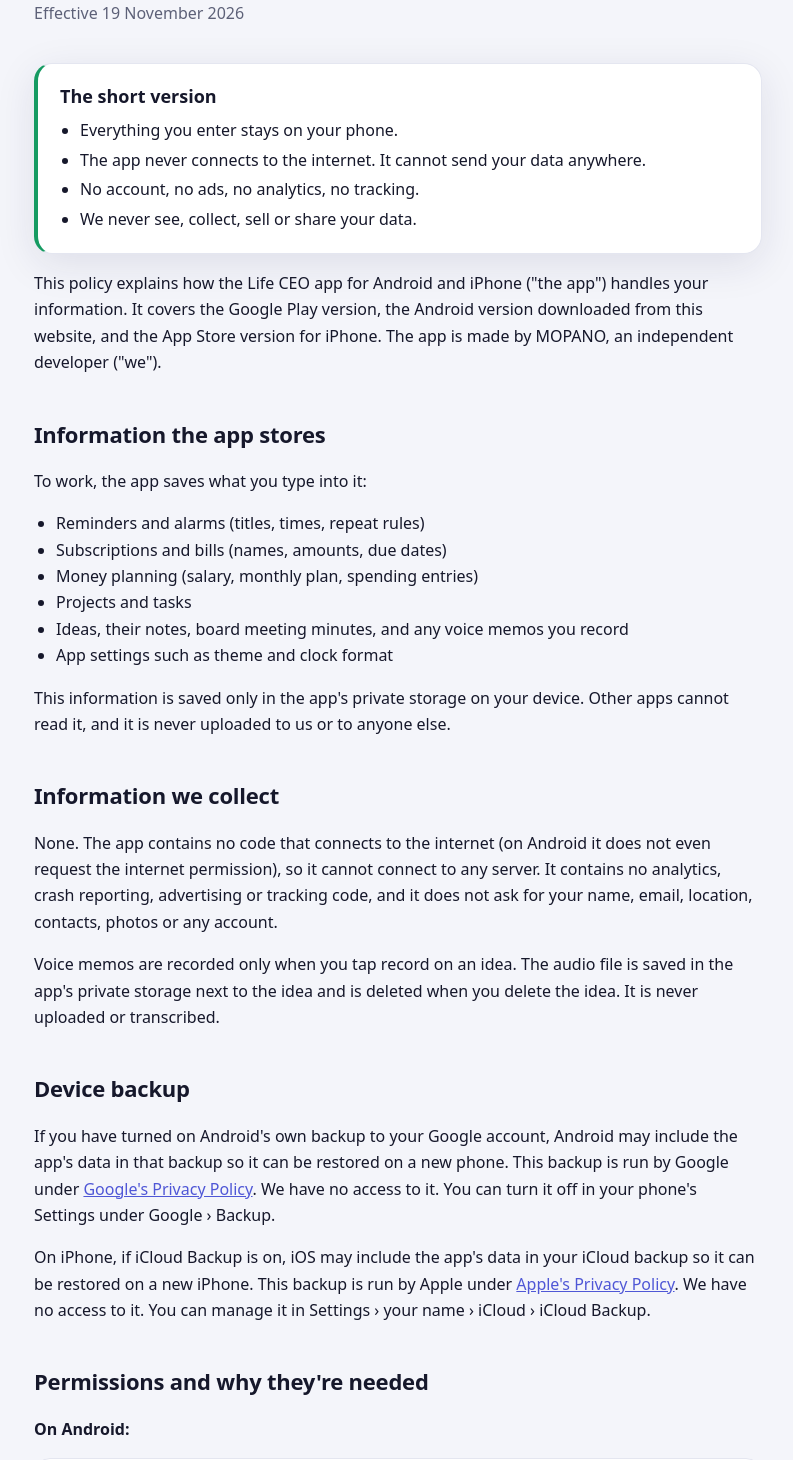
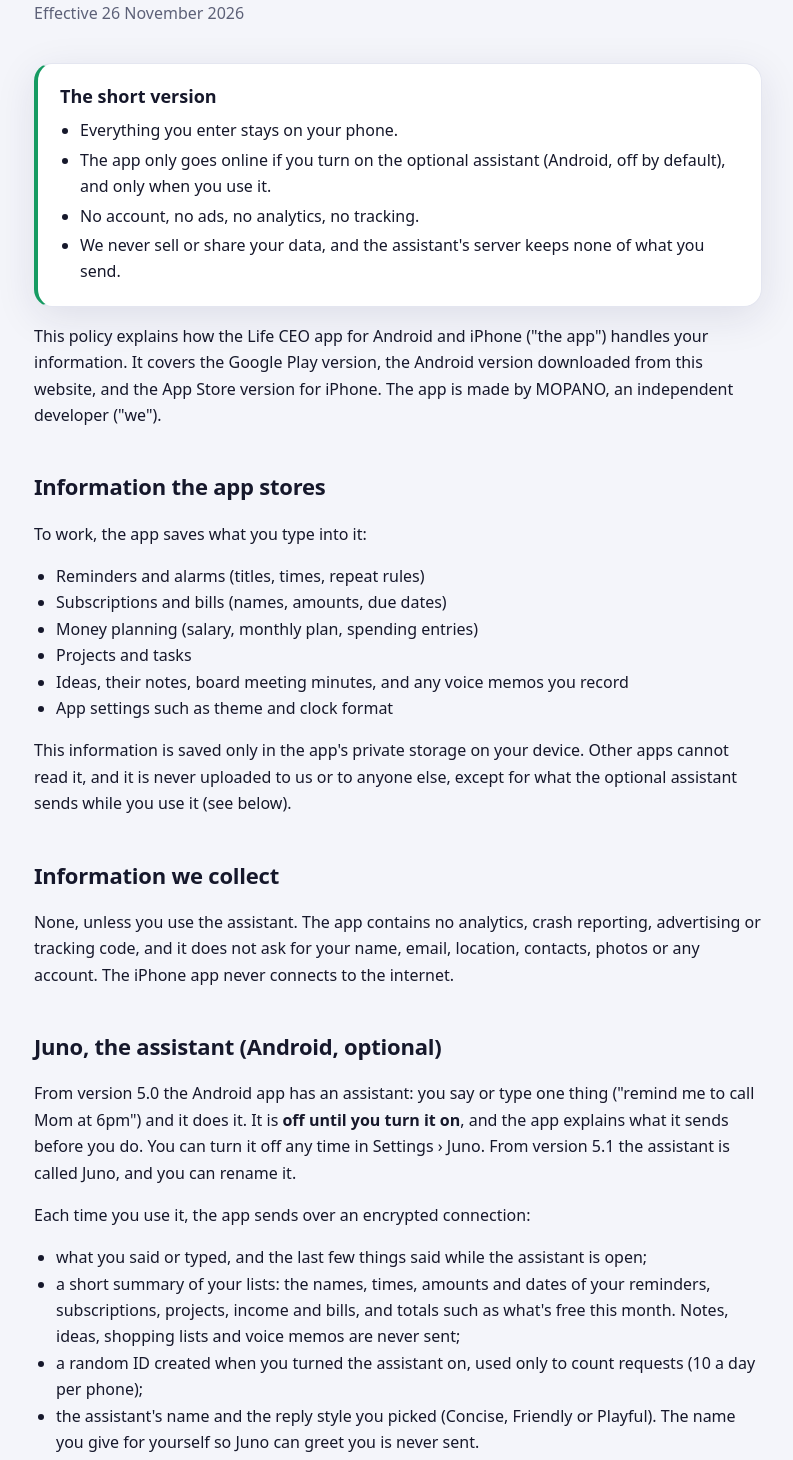
Before and after one commit to funnypar/LifeCEO, a plain HTML site: page privacy.html in a window 1280 px wide. Shown: the part 154-1614 px from the top of the page, without its empty margins (242-1035 px from the left). Drawn offline with Linux system fonts and the light colour scheme.

Commit message:
Privacy policy: cover the optional Juno assistant (Android)
Co-Authored-By: Claude Opus 5.5 <noreply@anthropic.com>

```diff
--- a/privacy.html
+++ b/privacy.html
@@ -62,16 +62,16 @@ footer a{color:var(--muted)}
 
   <header>
     <h1>Privacy Policy</h1>
-    <p class="date">Effective 19 November 2026</p>
+    <p class="date">Effective 26 November 2026</p>
   </header>
 
   <div class="summary">
     <b>The short version</b>
     <ul>
       <li>Everything you enter stays on your phone.</li>
-      <li>The app never connects to the internet. It cannot send your data anywhere.</li>
+      <li>The app only goes online if you turn on the optional assistant (Android, off by default), and only when you use it.</li>
       <li>No account, no ads, no analytics, no tracking.</li>
-      <li>We never see, collect, sell or share your data.</li>
+      <li>We never sell or share your data, and the assistant's server keeps none of what you send.</li>
     </ul>
   </div>
 
@@ -87,10 +87,22 @@ footer a{color:var(--muted)}
     <li>Ideas, their notes, board meeting minutes, and any voice memos you record</li>
     <li>App settings such as theme and clock format</li>
   </ul>
-  <p>This information is saved only in the app's private storage on your device. Other apps cannot read it, and it is never uploaded to us or to anyone else.</p>
+  <p>This information is saved only in the app's private storage on your device. Other apps cannot read it, and it is never uploaded to us or to anyone else, except for what the optional assistant sends while you use it (see below).</p>
 
   <h2>Information we collect</h2>
-  <p>None. The app contains no code that connects to the internet (on Android it does not even request the internet permission), so it cannot connect to any server. It contains no analytics, crash reporting, advertising or tracking code, and it does not ask for your name, email, location, contacts, photos or any account.</p>
+  <p>None, unless you use the assistant. The app contains no analytics, crash reporting, advertising or tracking code, and it does not ask for your name, email, location, contacts, photos or any account. The iPhone app never connects to the internet.</p>
+
+  <h2>Juno, the assistant (Android, optional)</h2>
+  <p>From version 5.0 the Android app has an assistant: you say or type one thing ("remind me to call Mom at 6pm") and it does it. It is <b>off until you turn it on</b>, and the app explains what it sends before you do. You can turn it off any time in Settings › Juno. From version 5.1 the assistant is called Juno, and you can rename it.</p>
+  <p>Each time you use it, the app sends over an encrypted connection:</p>
+  <ul>
+    <li>what you said or typed, and the last few things said while the assistant is open;</li>
+    <li>a short summary of your lists: the names, times, amounts and dates of your reminders, subscriptions, projects, income and bills, and totals such as what's free this month. Notes, ideas, shopping lists and voice memos are never sent;</li>
+    <li>a random ID created when you turned the assistant on, used only to count requests (10 a day per phone);</li>
+    <li>the assistant's name and the reply style you picked (Concise, Friendly or Playful). The name you give for yourself so Juno can greet you is never sent.</li>
+  </ul>
+  <p>This goes to our server on Cloudflare, which passes it to Cloudflare's AI service (Workers AI) to work out what you meant, and sends the answer back to your phone. To read Juno's reply out loud, the reply text is sent the same way to Cloudflare's text-to-speech and the sound is sent back (a copy of recent spoken lines is kept on your phone so they don't need to be fetched again). Nothing you send is saved or logged by us; Cloudflare handles it under <a href="https://www.cloudflare.com/privacypolicy/">Cloudflare's Privacy Policy</a>. The only thing kept is a count of requests per random ID and per network address for the current day, deleted the next day.</p>
+  <p>Voice is turned into text by your phone's own speech recognizer (on the phone where available, otherwise your phone's speech service), only while you hold the mic or orb, or after you tap it until you pause. The app sends only the resulting text. Spoken replies are read out by your phone's own text-to-speech voices, offline.</p>
   <p>Voice memos are recorded only when you tap record on an idea. The audio file is saved in the app's private storage next to the idea and is deleted when you delete the idea. It is never uploaded or transcribed.</p>
 
   <h2>Device backup</h2>
@@ -107,7 +119,8 @@ footer a{color:var(--muted)}
     <tr><td>Full-screen alarms</td><td>Showing the alarm over the lock screen when it rings.</td></tr>
     <tr><td>Foreground service (media playback)</td><td>Playing the alarm sound until you dismiss it.</td></tr>
     <tr><td>Vibrate, wake lock</td><td>Vibrating and keeping the phone awake while an alarm rings.</td></tr>
-    <tr><td>Microphone (optional)</td><td>Recording a voice memo on an idea, only while you are recording. Asked the first time you tap record.</td></tr>
+    <tr><td>Microphone (optional)</td><td>Recording a voice memo on an idea, and talking to the assistant, only while you are recording or holding the mic. Asked the first time.</td></tr>
+    <tr><td>Internet</td><td>Only for the optional assistant, and only when you use it. Nothing goes online while it is off.</td></tr>
     <tr><td>Run at startup</td><td>Re-scheduling your alarms after the phone restarts or the time zone changes.</td></tr>
     <tr><td>Ignore battery optimizations<br><span class="muted" style="font-weight:400">(website version only)</span></td><td>Asking Android not to delay alarms to save power.</td></tr>
   </table>
@@ -122,7 +135,7 @@ footer a{color:var(--muted)}
     <tr><td>Background App Refresh</td><td>Keeping the next two weeks of reminders planned when you haven't opened the app for a while.</td></tr>
   </table>
   </div>
-  <p>None of these permissions give the app access to your personal files, messages, contacts or location. The microphone is used only while you are recording a memo.</p>
+  <p>None of these permissions give the app access to your personal files, messages, contacts or location. The microphone is used only while you are recording a memo or holding the assistant's mic.</p>
 
   <h2>Links that leave the app</h2>
   <p>The Settings screen has links to email, GitHub and Telegram. Tapping one opens that app or website, which has its own privacy policy. The app shares nothing with them; you choose what to send.</p>
```
